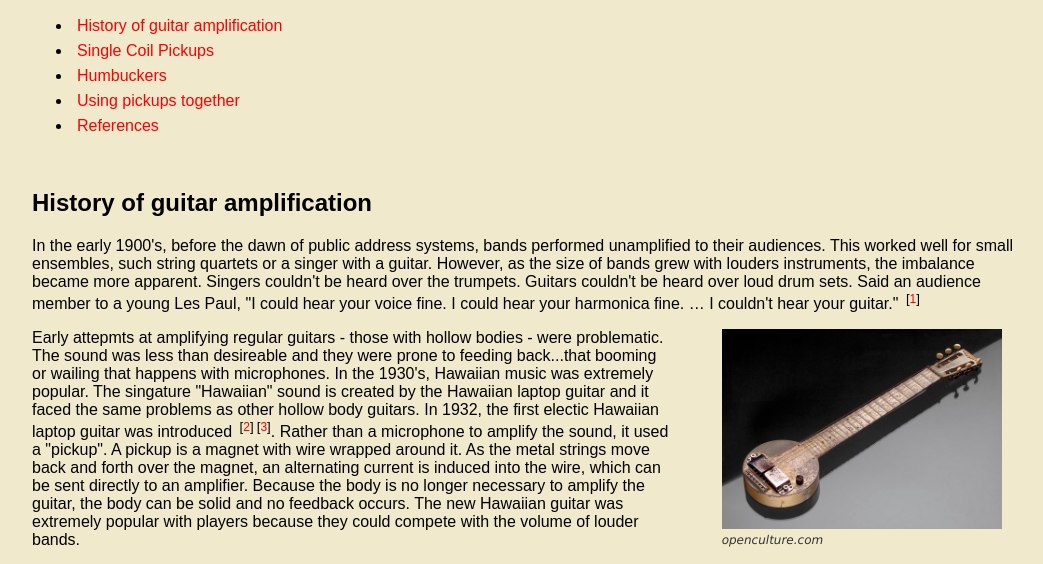
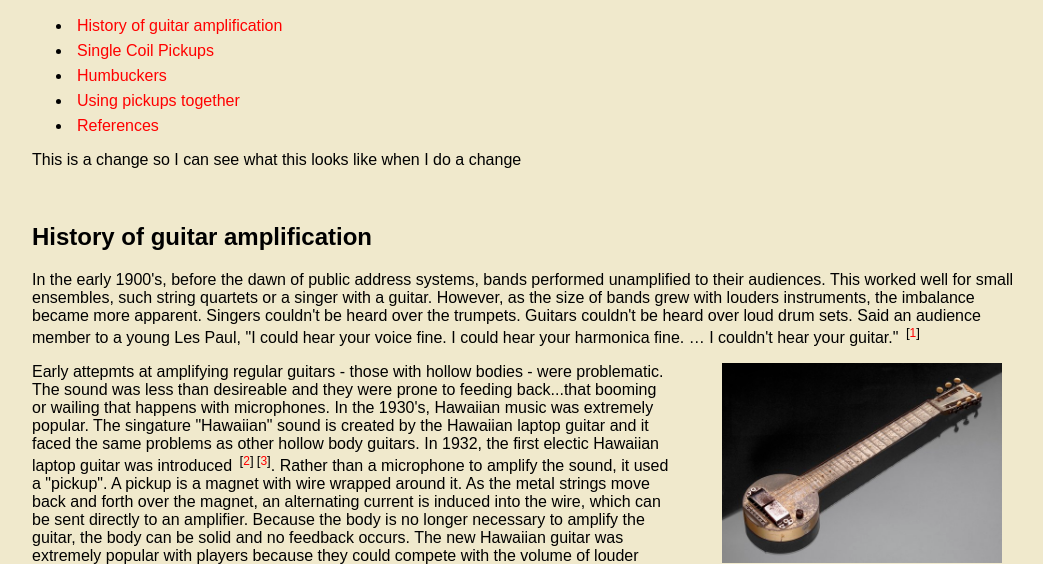
Before and after one commit to ColoradoOrion/GuitarPickups, a plain HTML site: page index.html in a window 1280 px wide. Shown: the part 246-810 px from the top of the page, without its empty margins (108-1151 px from the left). Drawn offline with Linux system fonts and the light colour scheme.

Commit message:
added attribution and a bit of content

```diff
--- a/index.html
+++ b/index.html
@@ -23,6 +23,9 @@
 			<li><a href="#references">References</a></li>
 		</ul>
 	</section>
+  <section>
+    <p>This is a change so I can see what this looks like when I do a change</p>
+  </section>
 	<section><a name="history"></a>
 		<h2>History of guitar amplification</h2>
 		<p class="clear">In the early 1900's, before the dawn of public address systems, bands performed unamplified to their audiences.
```
Also changed, not shown: attributions.txt.
